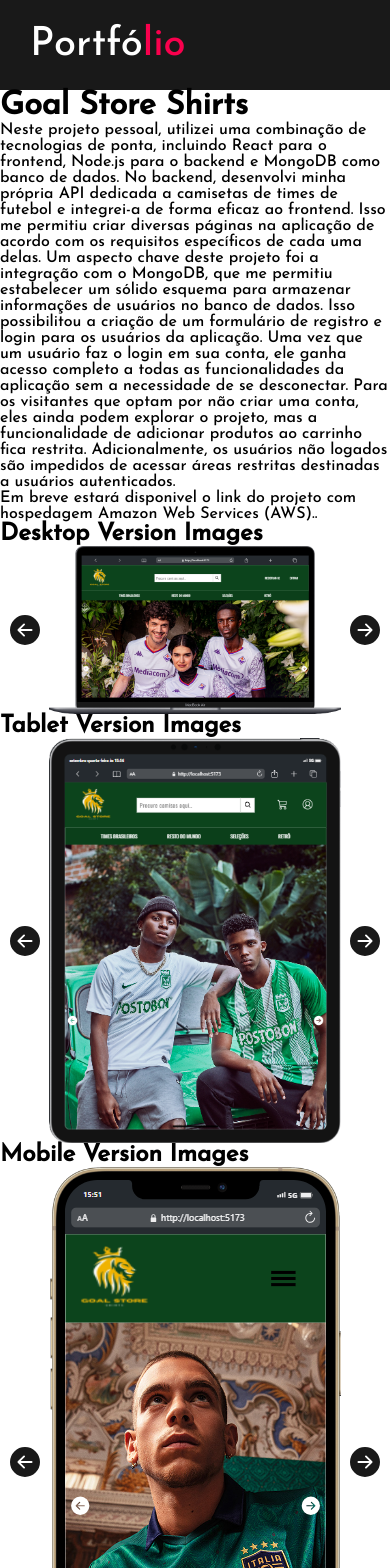
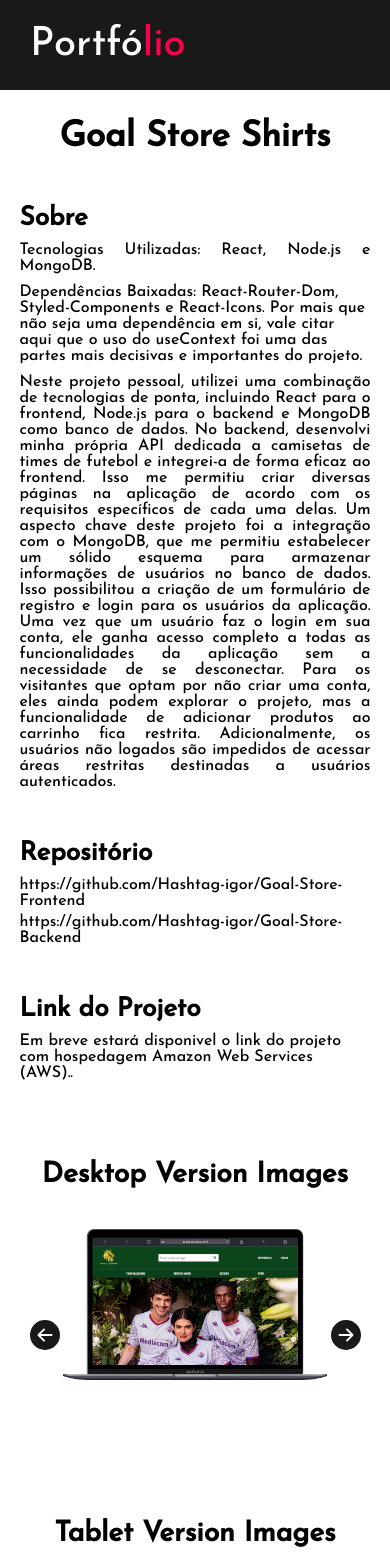
Before and after one commit to Hashtag-igor/Portfolio, a React (Vite) app: page /goalstore in a window 390 px wide. Shown: the top 1568 px of the page. Built offline with nearby package versions, Linux system fonts and the light colour scheme.

Commit message:
No Projects.jsx eu criei uma estrutura com o contaúdo das pages dos repositorios e adicionei o css delas para todos os dispositivos (desktop, tablet e mobile)

```diff
--- a/src/components/Projects.jsx
+++ b/src/components/Projects.jsx
@@ -1,29 +1,52 @@
 import Carousel from './Carousel'
 import PropTypes from 'prop-types';
+import Footer from './Footer';
 
-export default function Projects({ title, description, link, carouselsData }) {
+import { LinksProjectsContainer, LinksProjectsTitle, ProjectsContainer, ProjectsInfoContainer, ProjectsInfoDependencies, ProjectsInfoDescription,
+         ProjectsInfoTitle, ProjectsMapImagesContainer, ProjectsMapImagesTitle, ProjectsMapImagesWrapper, ProjectsParagraph,
+         ProjectsRepoContainer, ProjectsRepoTitle, ProjectsTitle, ProjectsWrapper } from "../styles/ProjectsStyles"
+
+export default function Projects({ title, description, link, carouselsData, firstlink, secondlink, technologiesUsed, dependencies }) {
   return (
-    <div>
-      <div>
-        <h1>{title}</h1>
-        <p>{description}</p>
-        <p>{link}</p>
-        <div>
-          {carouselsData.map((carouselData, index) => (
-            <div key={index}>
-              <h2>{carouselData.title}</h2>
-              <Carousel images={carouselData.images} />
-            </div>
-          ))}
-        </div>
-      </div>
-    </div>
+    <>
+      <ProjectsContainer>
+        <ProjectsWrapper>
+          <ProjectsTitle>{title}</ProjectsTitle>
+          <ProjectsInfoContainer>
+            <ProjectsInfoTitle>Sobre</ProjectsInfoTitle>
+            <ProjectsInfoDescription>{technologiesUsed}</ProjectsInfoDescription>
+            <ProjectsInfoDependencies>{dependencies}</ProjectsInfoDependencies>
+            <ProjectsInfoDescription>{description}</ProjectsInfoDescription>
+          </ProjectsInfoContainer>
+          <ProjectsRepoContainer>
+            <ProjectsRepoTitle>Repositório</ProjectsRepoTitle>
+            <ProjectsParagraph to={firstlink} target='_blank'>{firstlink}</ProjectsParagraph>
+            <ProjectsParagraph to={secondlink} target='_blank'>{secondlink}</ProjectsParagraph>
+          </ProjectsRepoContainer>
+          <LinksProjectsContainer>
+              <LinksProjectsTitle>Link do Projeto</LinksProjectsTitle>
+              <ProjectsParagraph to={link} target='_blank'>{link}</ProjectsParagraph>
+            </LinksProjectsContainer>
+          <ProjectsMapImagesContainer>
+            {carouselsData.map((carouselData, index) => (
+              <ProjectsMapImagesWrapper key={index}>
+                <ProjectsMapImagesTitle>{carouselData.title}</ProjectsMapImagesTitle>
+                <Carousel images={carouselData.images} />
+              </ProjectsMapImagesWrapper>
+            ))}
+          </ProjectsMapImagesContainer>
+        </ProjectsWrapper>
+      </ProjectsContainer>
+
+      <Footer />
+    </>
   )
 }
 
     Projects.propTypes = {
     title: PropTypes.string.isRequired,
     description: PropTypes.string.isRequired,
+    link: PropTypes.string,
     carouselsData: PropTypes.arrayOf(
       PropTypes.shape({
         images: PropTypes.array.isRequired,
--- a/src/styles/CarouselStyles.jsx
+++ b/src/styles/CarouselStyles.jsx
@@ -18,6 +18,7 @@
 `
 export const CarouselIMG = styled.img`
   min-width: 22%;
+  margin-bottom: 60px;
 
   @media screen and (max-width: 1024px) {
     max-width: 95%;
--- /dev/null
+++ b/src/styles/ProjectsStyles.jsx
@@ -0,0 +1,79 @@
+import styled from "styled-components";
+
+import { Link } from "react-router-dom"
+
+export const ProjectsContainer = styled.div`
+    margin: 30px 0 100px 0;
+`
+export const ProjectsWrapper = styled.div`
+    width: 90%;
+    margin: auto;
+`
+export const ProjectsTitle = styled.h1`
+    text-align: center;
+    font-size: 40px;
+    margin-bottom: 50px;
+
+    @media screen and (max-width: 420px) {
+        font-size: 35px;
+    }
+`
+export const ProjectsInfoContainer = styled.div`
+`
+export const ProjectsInfoTitle = styled.h2`
+    margin-top: 30px;
+    margin-bottom: 10px;
+    font-size: 26px;
+`
+export const ProjectsParagraph = styled(Link)`
+    color: black;
+    display: block;
+    margin-bottom: 5px;
+    transition: 0.3s;
+
+    &:hover {
+        color: #f9004d;
+        cursor: pointer;
+    }
+`
+export const ProjectsInfoDependencies = styled.p`
+    margin-top: 10px;
+`
+export const ProjectsInfoDescription = styled.p`
+    text-align: justify;
+    margin-top: 10px;
+`
+export const ProjectsRepoContainer = styled.div`
+    margin-bottom: 50px;
+`
+export const ProjectsRepoTitle = styled.h2`
+    margin: 50px 0 10px 0;
+    font-size: 26px;
+`
+export const LinksProjectsContainer = styled.div`
+    margin: 50px 0 10px 0;
+`
+export const LinksProjectsTitle = styled.h2`
+    margin: 30px 0 10px 0;
+    font-size: 26px;
+`
+export const ProjectsMapImagesContainer = styled.div`
+`
+export const ProjectsMapImagesWrapper = styled.div`
+`
+export const ProjectsMapImagesTitle = styled.h2`
+    margin: 60px 0 50px 0;
+    font-size: 26px;
+
+    @media screen and (max-width: 767px) {
+        text-align: center;
+        margin: 80px 0 40px 0;
+        font-size: 28px;
+    }
+
+    @media screen and (max-width: 389px) {
+        text-align: center;
+        margin: 80px 0 40px 0;
+        font-size: 24px;
+    }
+`
```
